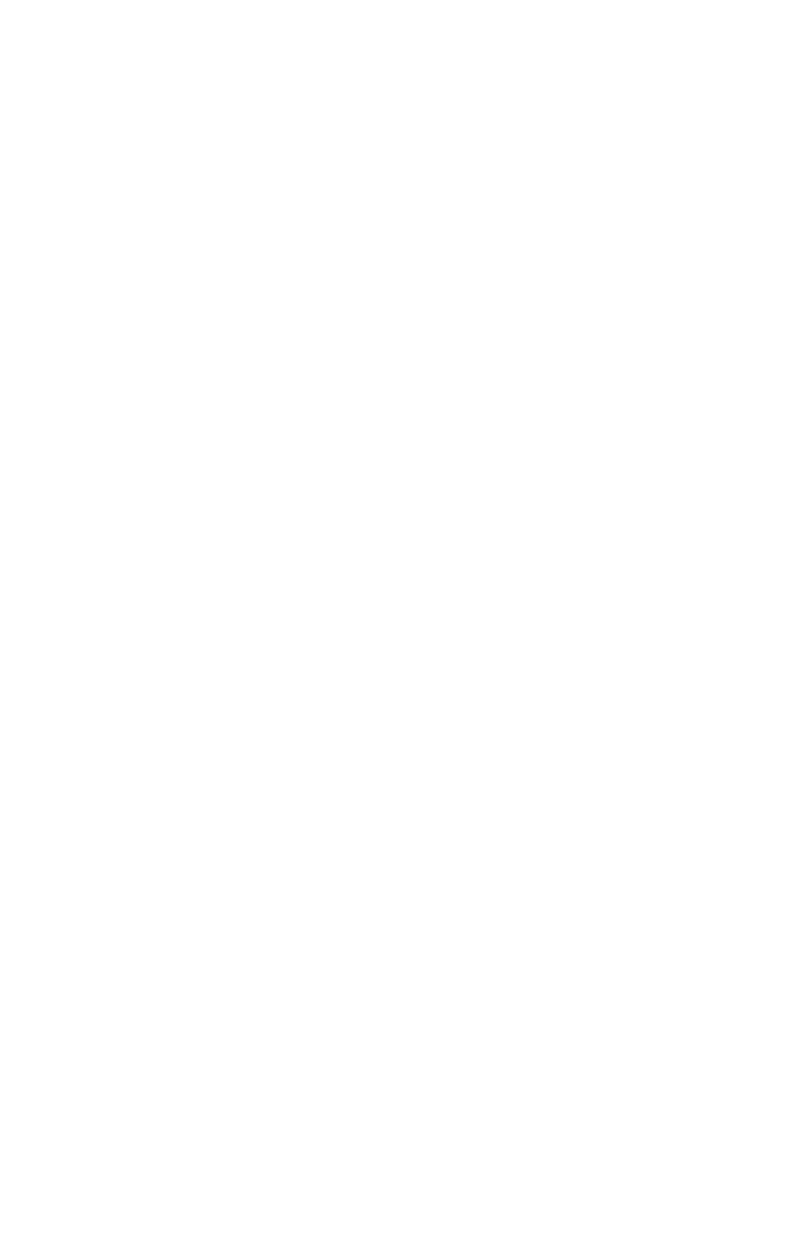
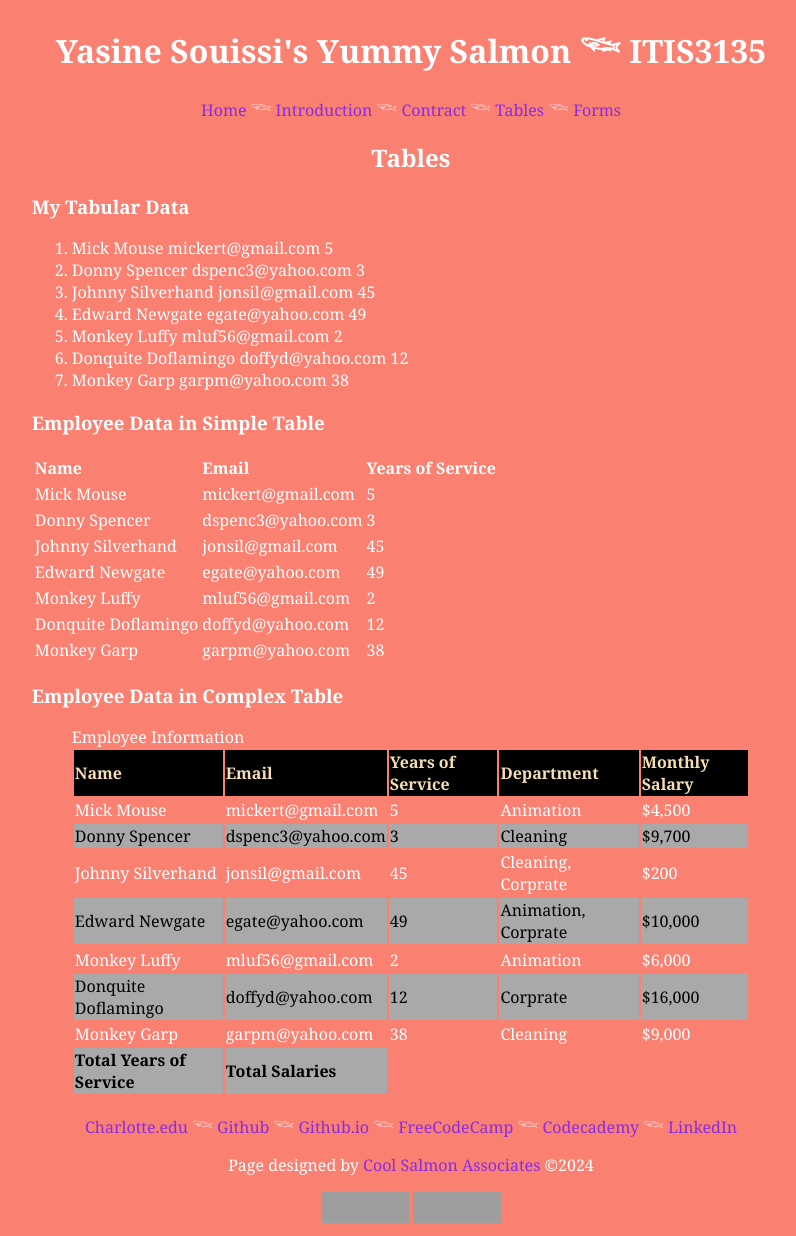
Before and after one commit to YasineSouissi/yasinesouissi.github.io, a plain HTML site: page itis3135/z_archives/tables.html in a window 1280 px wide. Shown: the whole page, without its empty margins (229-1025 px from the left). Before the commit the page ends 800 px from the top, so only its background shows below. Drawn offline with Linux system fonts and the light colour scheme; files that its build step writes are made by us from their sources; grey boxes are pictures that could not be loaded.

Commit message:
new files

```diff
--- a/itis3135/styles/default.css
+++ b/itis3135/styles/default.css
@@ -25,3 +25,22 @@ img{
     height:fit-content;
     align-content: center;
 }
+.info{
+    background-color: black;
+    color:wheat;
+}
+.even{
+    background-color: gray;
+    color:black;
+}
+.even{
+    background-color:darkgrey;
+    color:black;
+}
+.clientinfo{
+    background-color:teal;
+    color:whitesmoke;
+}
+#fullname, #telephone, #email{
+    display:block;
+}
--- /dev/null
+++ b/itis3135/z_archives/forms.html
@@ -0,0 +1,86 @@
+<!DOCTYPE html>
+<html lang="en">
+<head>
+    <meta charset="UTF-8">
+    <meta http-equiv="X-UA-Compatible" content="IE=edge">
+    <meta name="viewport" content="width=device-width, initial-scale=1.0">
+    <title>Yasine Souissi's Yummy Salmon || Forms</title>
+    <link rel="stylesheet" href="styles/default.css">
+</head>
+<body>
+    <header>
+        <h1> Yasine Souissi's Yummy Salmon 𓆝 ITIS3135 </h1>
+        <nav>
+        <a href="./">Home</a>
+        𓆝
+        <a href="introduction.html">Introduction</a>
+        𓆝
+        <a href="contract.html">Contract</a>
+        𓆝
+        <a href="tables.html">Tables</a>
+        𓆝
+        <a href="forms.html">Forms</a>
+        </nav>
+    </header>
+    <main>
+        <h2>Client Information Form</h2>
+        <form class="clientinfo" action="#">
+            <fieldset>
+                <label for="fullname">Full Name:</label><input required placeholder="Ex: John Smith" type="text" name="fullname" id="fullname">
+                <label for="telephone">Phone Number:</label><input required type="tel" name="telephone" id="telephone" pattern="[0-9]{3}-[0-9]{2}-[0-9]{3}">
+                <label for="email">Email:</label><input required type="email" name="email" id="email">
+            </fieldset>
+            <fieldset>
+                <p>How are you feeling really?</p>
+                <label for="happy" >Happy:<input type="checkbox" id="happy" name="feels"></label>
+                <label for="sad" >Sad:<input type="checkbox" id="sad" name="feels"></label>
+                <label for="excite" >Excited:<input type="checkbox" id="excite" name="feels"></label>
+                <label for="mad" >Mad:<input type="checkbox" id="mad" name="feels"></label>
+                <p>How do you feel about rubber chickens?</p>
+                <label for="positive">I love them!!</label><input required type="radio" name="box" id="positive"><label for="negative">I hate them!!</label><input type="radio" name="box" id="negative">
+                <p>What makes you laugh?</p>
+                <label for="referrer">
+                    <select id="referrer" name="referrer">
+                      <option value="">(select one)</option>
+                      <option value="1">people getting hurt</option>
+                      <option value="2">cats and dogs</option>
+                      <option value="3">comedians</option>
+                      <option value="4">Other</option>
+                    </select>
+                  </label>
+                  <p>Clear Form?</p>
+                  <label for="thingy"><input type="reset" id="thingy"></label>
+                  <label for="sub"><input type="Submit" id="sub"></label>
+            </fieldset>
+        </form>
+
+    </main>
+    <footer>
+        <nav>
+            <a href="https://webpages.charlotte.edu/ysouiss1/">Charlotte.edu</a>
+            𓆝
+            <a href="https://github.com/YasineSouissi/YasineSouissi.github.io">Github</a>
+            𓆝
+            <a href="https://yasinesouissi.github.io/itis3135">Github.io</a>
+            𓆝
+            <a href="https://www.freecodecamp.org/YasineSouissi">FreeCodeCamp</a>
+            𓆝
+            <a href="https://www.codecademy.com/profiles/YasineSouissi/">Codecademy</a>
+            𓆝
+            <a href="http://www.linkedin.com/in/yasine-souissi">LinkedIn</a>
+        </nav>
+        <p>Page designed by<a href="coolsalmon.html"> Cool Salmon Associates</a> &copy;2024</p>
+        <a href="https://validator.w3.org/check?uri=referer" id="validation_link_html">
+            <img style="border:0;width:88px;height:31px" src="https://mytienhoang.github.io/itis3135/z_archives/html_validation.png" alt="Valid HTML!">
+           </a>
+           <a href="https://jigsaw.w3.org/css-validator/check/referer" id="validation_link_css">
+            <img style="border:0;width:88px;height:31px" src="https://jigsaw.w3.org/css-validator/images/vcss" alt="Valid CSS!">
+             </a>
+    </footer>
+</body>
+    <script>
+    document.getElementById("validation_link_html").setAttribute("href","https://validator.w3.org/check?uri=" + location.href);
+         document.getElementById("validation_link_css").setAttribute("href","https://jigsaw.w3.org/css-validator/validator?uri=" + location.href);
+    </script>
+
+</html>
--- a/itis3135/z_archives/tables.html
+++ b/itis3135/z_archives/tables.html
@@ -0,0 +1,93 @@
+<!DOCTYPE html>
+<html lang="en">
+<head>
+    <meta charset="UTF-8">
+    <meta http-equiv="X-UA-Compatible" content="IE=edge">
+    <meta name="viewport" content="width=device-width, initial-scale=1.0">
+    <title>Yasine Souissi's Yummy Salmon || Tables</title>
+    <link rel="stylesheet" href="styles/default.css">
+</head>
+<body>
+    <header>
+        <h1> Yasine Souissi's Yummy Salmon 𓆝 ITIS3135 </h1>
+        <nav>
+        <a href="./">Home</a>
+        𓆝
+        <a href="introduction.html">Introduction</a>
+        𓆝
+        <a href="contract.html">Contract</a>
+        𓆝
+        <a href="tables.html">Tables</a>
+        𓆝
+        <a href="forms.html">Forms</a>
+        </nav>
+    </header>
+    <main>
+        <h2>Tables</h2>
+        <h3>My Tabular Data</h3>
+        <ol>
+            <li>Mick Mouse mickert@gmail.com 5</li>
+            <li>Donny Spencer dspenc3@yahoo.com 3</li>
+            <li>Johnny Silverhand jonsil@gmail.com 45</li>
+            <li>Edward Newgate egate@yahoo.com 49</li>
+            <li>Monkey Luffy mluf56@gmail.com 2</li>
+            <li>Donquite Doflamingo doffyd@yahoo.com 12</li>
+            <li>Monkey Garp garpm@yahoo.com 38</li>
+        </ol>
+        <h3>Employee Data in Simple Table</h3>
+        <table>
+                <tr><th>Name</th><th>Email</th><th>Years of Service</th></tr>
+                <tr><td>Mick Mouse</td><td>mickert@gmail.com</td><td>5</td></tr>
+                <tr><td>Donny Spencer</td><td>dspenc3@yahoo.com</td><td>3</td></tr>
+                <tr><td>Johnny Silverhand</td><td>jonsil@gmail.com</td><td>45</td></tr>
+                <tr><td>Edward Newgate</td><td>egate@yahoo.com</td><td>49</td></tr>
+                <tr><td>Monkey Luffy</td><td>mluf56@gmail.com</td><td>2</td></tr>
+                <tr><td>Donquite Doflamingo</td><td>doffyd@yahoo.com</td><td>12</td></tr>
+                <tr><td>Monkey Garp</td><td>garpm@yahoo.com</td><td>38</td></tr>
+        </table>
+        <h3>Employee Data in Complex Table</h3>
+        <figure>
+            <figcaption>Employee Information</figcaption>
+        <table>
+            <tr class="info"><th>Name</th><th>Email</th><th>Years of Service</th><th>Department</th><th>Monthly Salary</th></tr>
+            <tr class="odd"><td>Mick Mouse</td><td>mickert@gmail.com</td><td>5</td><td>Animation</td><td>$4,500</td></tr>
+            <tr class="even"><td>Donny Spencer</td><td>dspenc3@yahoo.com</td><td>3</td><td>Cleaning</td><td>$9,700</td></tr>
+            <tr class="odd"><td>Johnny Silverhand</td><td>jonsil@gmail.com</td><td>45</td><td>Cleaning, Corprate</td><td>$200</td></tr>
+            <tr class="even"><td>Edward Newgate</td><td>egate@yahoo.com</td><td>49</td><td>Animation, Corprate</td><td>$10,000</td></tr>
+            <tr class="odd"></tr><td>Monkey Luffy</td><td>mluf56@gmail.com</td><td>2</td><td>Animation</td><td>$6,000</td></tr>
+            <tr class="even"><td>Donquite Doflamingo</td><td>doffyd@yahoo.com</td><td>12</td><td>Corprate</td><td>$16,000</td></tr>
+            <tr class="odd"><td>Monkey Garp</td><td>garpm@yahoo.com</td><td>38</td><td>Cleaning</td><td>$9,000</td></tr>
+            <tr class="even"><th>Total Years of Service</th><th>Total Salaries</th></tr>
+        </table>
+    </figure>
+
+    </main>
+    <footer>
+        <nav>
+            <a href="https://webpages.charlotte.edu/ysouiss1/">Charlotte.edu</a>
+            𓆝
+            <a href="https://github.com/YasineSouissi/YasineSouissi.github.io">Github</a>
+            𓆝
+            <a href="https://yasinesouissi.github.io/itis3135">Github.io</a>
+            𓆝
+            <a href="https://www.freecodecamp.org/YasineSouissi">FreeCodeCamp</a>
+            𓆝
+            <a href="https://www.codecademy.com/profiles/YasineSouissi/">Codecademy</a>
+            𓆝
+            <a href="http://www.linkedin.com/in/yasine-souissi">LinkedIn</a>
+        </nav>
+        <p>Page designed by<a href="coolsalmon.html"> Cool Salmon Associates</a> &copy;2024</p>
+        <a href="https://validator.w3.org/check?uri=referer" id="validation_link_html">
+            <img style="border:0;width:88px;height:31px" src="https://mytienhoang.github.io/itis3135/z_archives/html_validation.png" alt="Valid HTML!">
+           </a>
+           <a href="https://jigsaw.w3.org/css-validator/check/referer" id="validation_link_css">
+            <img style="border:0;width:88px;height:31px" src="https://jigsaw.w3.org/css-validator/images/vcss" alt="Valid CSS!">
+             </a>
+    </footer>
+</body>
+    <script>
+    document.getElementById("validation_link_html").setAttribute("href","https://validator.w3.org/check?uri=" + location.href);
+         document.getElementById("validation_link_css").setAttribute("href","https://jigsaw.w3.org/css-validator/validator?uri=" + location.href);
+    </script>
+
+</html>
```
Also changed, not shown: itis3135/index.html (+4 -0 lines), itis3135/z_archives/contract.html (+12 -8 lines), itis3135/z_archives/introduction.html (+13 -9 lines).
